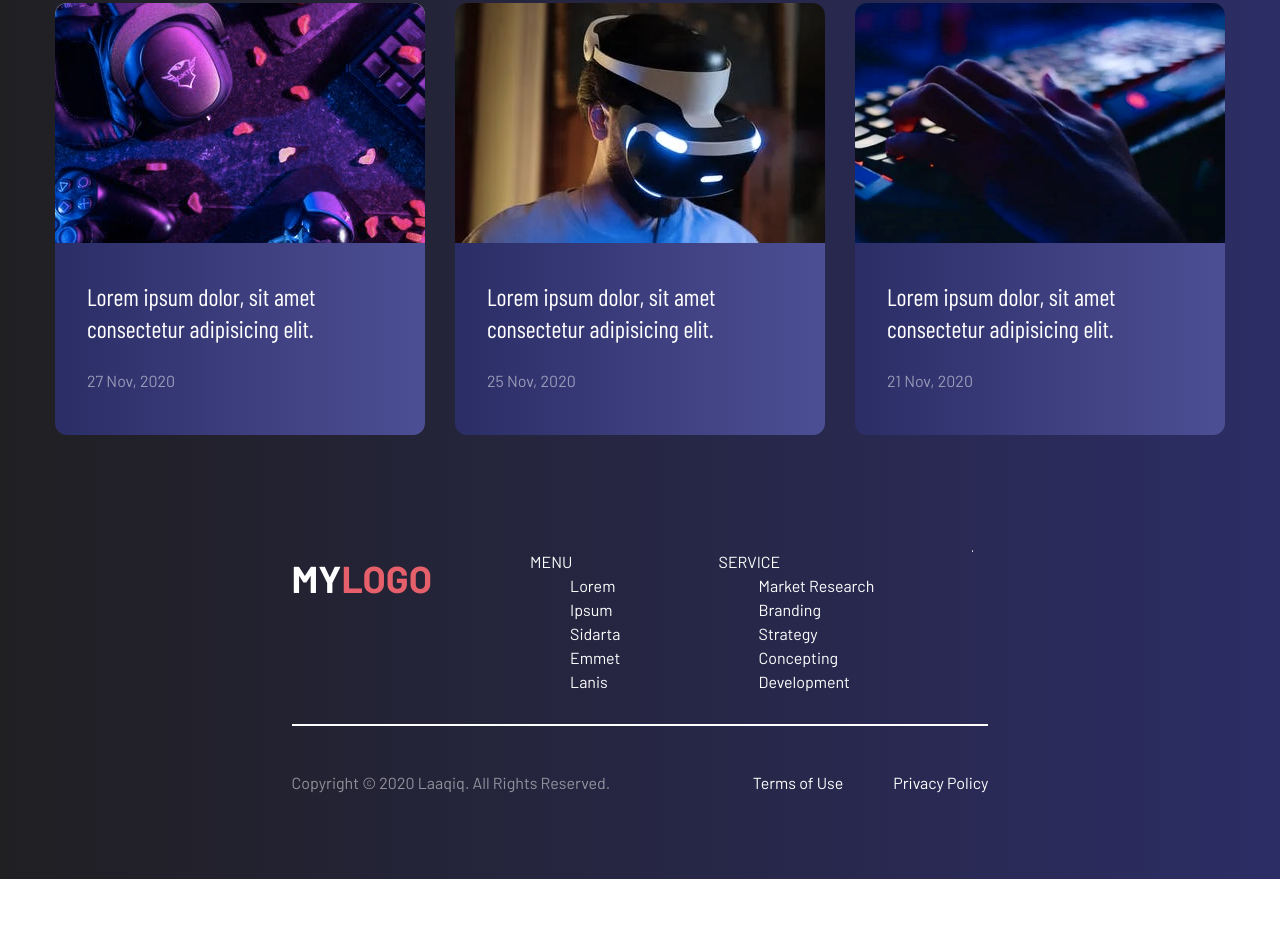
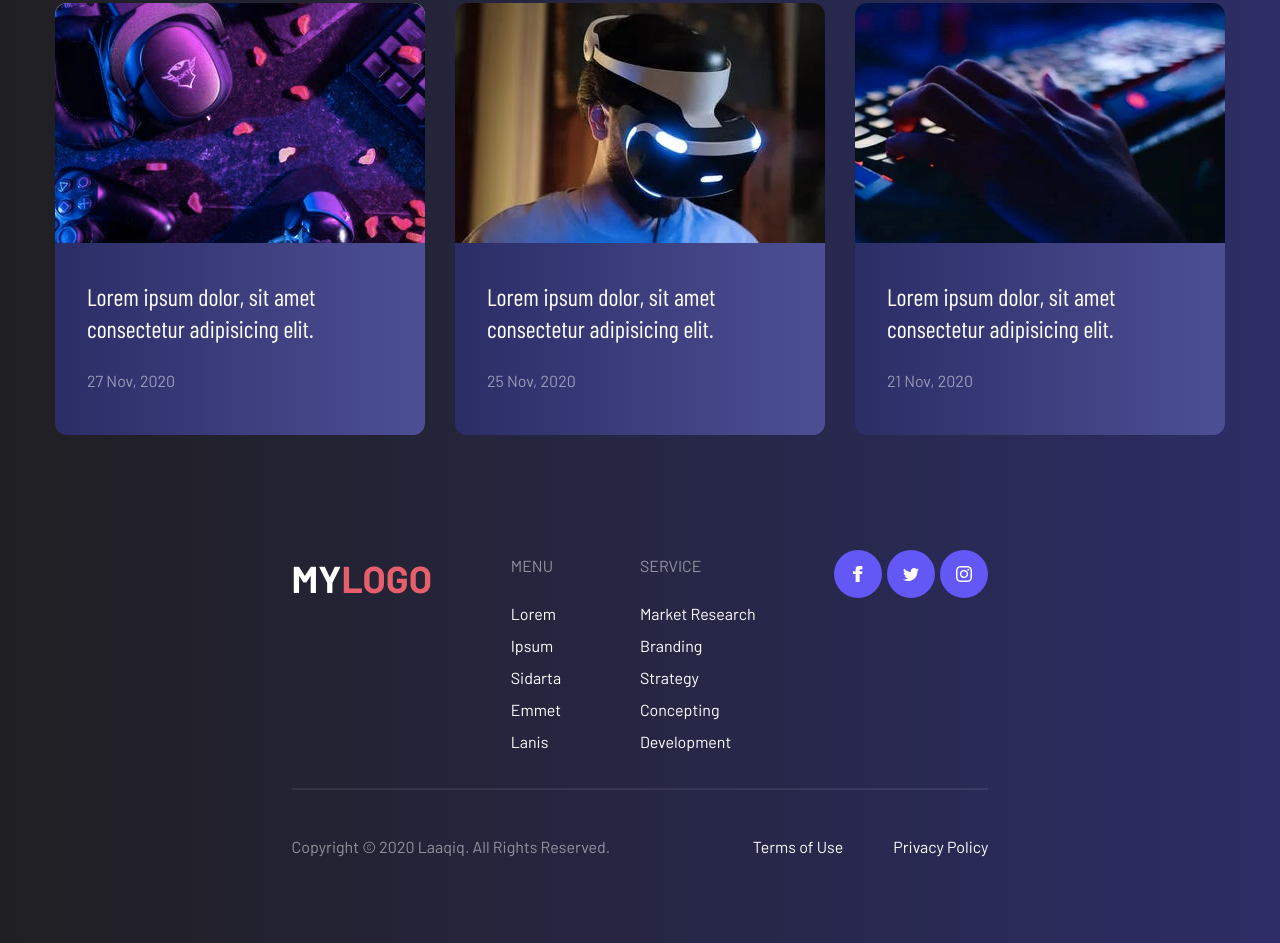
Before and after one commit to samuel-villa/styling-exercise, a plain HTML site: page index.html in a window 1280 px wide. Shown: the part 1911-2854 px from the top of the page. Before the commit the page ends 2790 px from the top, so only its background shows below. Drawn offline with nearby package versions, Linux system fonts and the light colour scheme; a web font is replaced by a local one.

Commit message:
[IMP] completed

```diff
--- a/index.html
+++ b/index.html
@@ -128,9 +128,15 @@
                 </div>
 
                 <div class="footer-logos">
-                    <img src="./assets/facebook.png" alt="facebook" style="width:3%">
-                    <img src="./assets/twitter.png" alt="twitter" style="width:3%">
-                    <img src="./assets/instagram.png" alt="instagram" style="width:3%">
+                    <div class="logo">
+                        <a href="#"><img id="fb" src="./assets/facebook.png" alt="facebook" ></a>
+                    </div>
+                    <div class="logo">
+                        <a href="#"><img src="./assets/twitter.png" alt="twitter" ></a>
+                    </div>
+                    <div class="logo">
+                        <a href="#"><img src="./assets/instagram.png" alt="instagram" ></a>
+                    </div>
                 </div>
             </div>
 
--- a/style.css
+++ b/style.css
@@ -265,6 +265,46 @@ footer {
     margin: auto;
 }
 
+.footer-menu > ul {
+    display: flex;
+    flex-direction: column;
+    padding-left: 0px;
+}
+
+.footer-menu > p {
+    font-size: 16px;
+    font-weight: 400;
+    line-height: 32px;
+    padding: 0px 0px 16px 0px;
+    opacity: 0.5;
+}
+
+.footer-menu > ul > li {
+    font-size: 16px;
+    font-weight: 400;
+    line-height: 32px;
+}
+
+.footer-service > p {
+    font-size: 16px;
+    font-weight: 400;
+    line-height: 32px;
+    padding: 0px 0px 16px 0px;
+    opacity: 0.5;
+}
+
+.footer-service > ul {
+    display: flex;
+    flex-direction: column;
+    padding-left: 0px;
+}
+
+.footer-service > ul > li {
+    font-size: 16px;
+    font-weight: 400;
+    line-height: 32px;
+}
+
 footer > .footer-div {
     display: flex;
     flex-direction: column;
@@ -283,10 +323,28 @@ footer > .footer-div > .footer-line2 {
     justify-content: space-between;
 }
 
+.footer-logos {
+    display: flex;
+    justify-content: space-between;
+    gap: 5px;
+    align-items: flex-start;
+}
+
+.footer-logos > .logo {
+    display: flex;
+    justify-content: center;
+    align-items: center;
+    background-color: #6357F6;
+    border-radius: 50%;
+    height: 48px;
+    width: 48px;
+}
+
 footer > .footer-div > .footer-hr {
     border: 1px solid white;
     width: 100%;
     margin-bottom: 41px;
+    opacity: 0.08;
 }
 
 .copyright {
```
